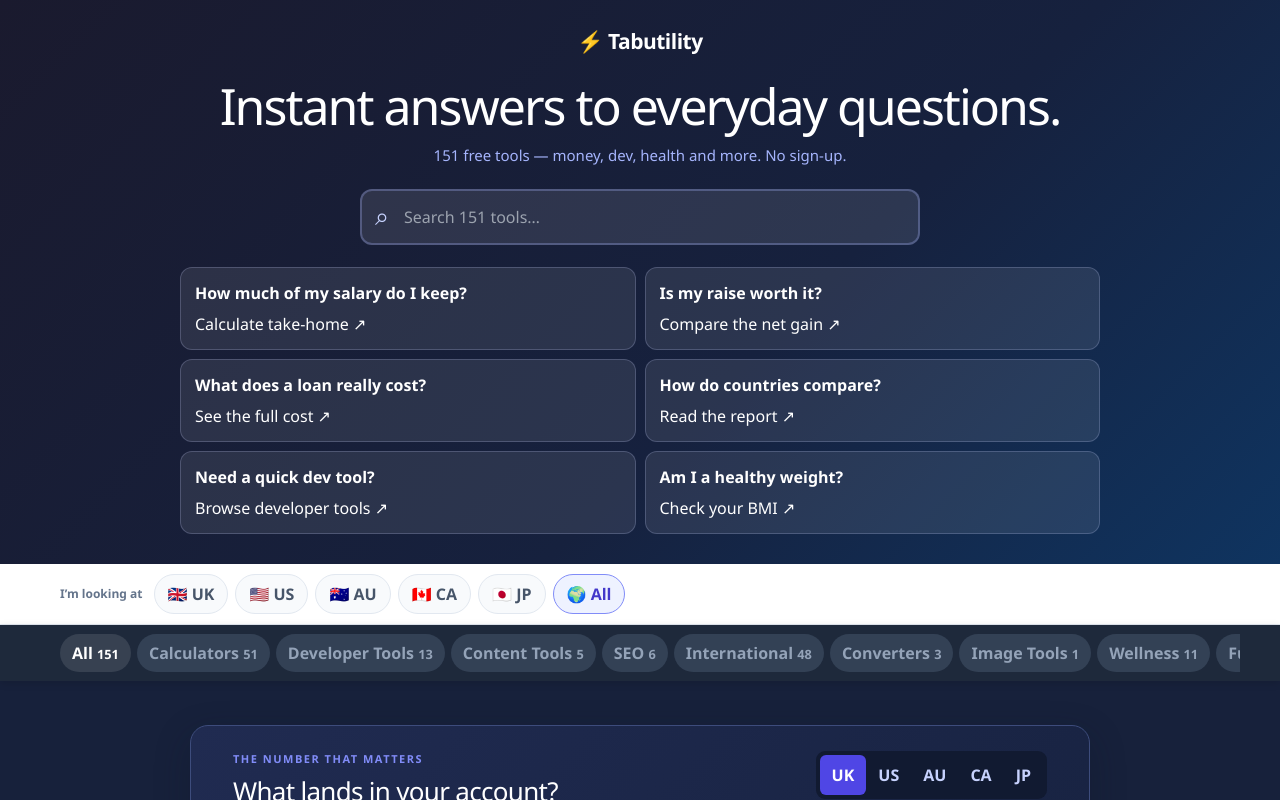
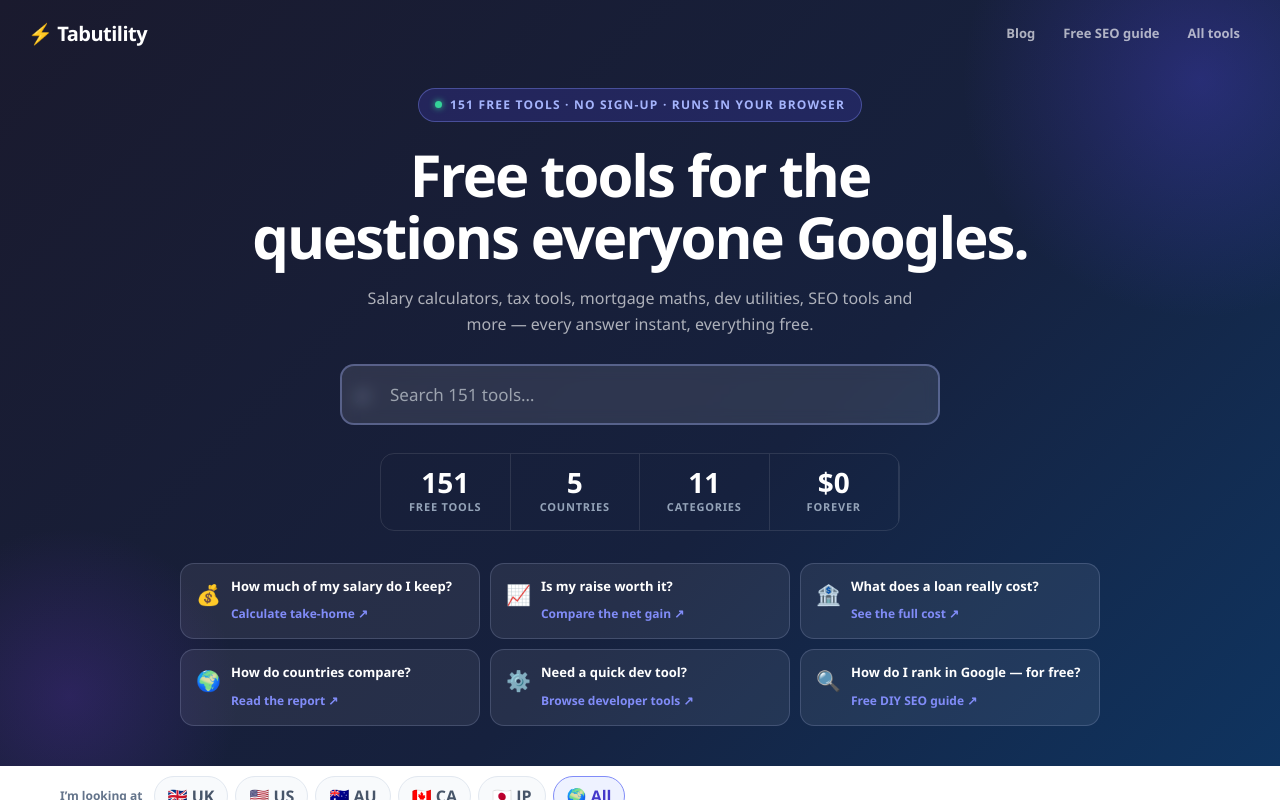
Before and after one commit to rakeshv02/tabutility-landing, a React (Vite) app: page / in a window 1280 px wide. Shown: the top 800 px of the page. Built offline with nearby package versions, Linux system fonts and the light colour scheme.

Commit message:
Homepage hero redesign — kicker badge, bigger headline, stats strip, icon question cards, nav links

```diff
--- a/package.json
+++ b/package.json
@@ -1,7 +1,7 @@
 {
   "name": "tabutility-landing",
   "private": true,
-  "version": "0.0.38",
+  "version": "0.0.40",
   "type": "module",
   "scripts": {
     "dev": "vite",
--- a/src/App.jsx
+++ b/src/App.jsx
@@ -25,7 +25,7 @@ const BLOG_POSTS = [
   { title: "How Much to Retire in the UK?", desc: "The PLSA standards, the 4% rule, and how to calculate your own retirement target.", url: "/blog/how-much-to-retire-uk/", categories: ["Calculators", "International"] },
   { title: "APR Explained", desc: "The one number that actually matters when comparing loans, cards and mortgages.", url: "/blog/apr-explained/", categories: ["Calculators", "Converters"] },
 ];
-const HOVER_STYLES = `.tool-card{transition:border-color .15s,background .15s,transform .15s,box-shadow .15s}.tool-card:hover{transform:translateY(-2px);box-shadow:0 5px 16px rgba(0,0,0,.1)!important}.question-card{transition:transform .18s,background .18s}.question-card:hover{transform:translateY(-3px);background:rgba(255,255,255,.16)!important}`;
+const HOVER_STYLES = `.tool-card{transition:border-color .15s,background .15s,transform .15s,box-shadow .15s}.tool-card:hover{transform:translateY(-2px);box-shadow:0 5px 16px rgba(0,0,0,.1)!important}.question-card{transition:transform .18s,background .18s,border-color .18s}.question-card:hover{transform:translateY(-3px);background:rgba(255,255,255,.14)!important;border-color:rgba(129,140,248,.6)!important}`;
 function trackRecentTool(tool) {
   try {
     const stored = JSON.parse(localStorage.getItem("tab_recent") || "[]");
@@ -106,18 +106,42 @@ export default function App() {
   const c = COUNTRIES[country] || COUNTRIES.uk;
   return <div style={styles.page}><style>{HOVER_STYLES}</style>
     <header style={styles.hero}>
-      <div style={styles.brand}>⚡ <span>Tabutility</span></div>
-      <h1 style={styles.heroTitle}>Instant answers to everyday questions.</h1>
-      <p style={styles.heroSub}>{toolsData.length} free tools — money, dev, health and more. No sign-up.</p>
-      <div style={styles.searchWrap}><span style={styles.searchIcon}>⌕</span><input aria-label="Search tools" placeholder={`Search ${toolsData.length} tools…`} value={search} onChange={e => { setSearch(e.target.value); setActiveCategory("All"); }} style={styles.search} />{search && <button onClick={() => setSearch("")} style={styles.clear}>×</button>}</div>
+      <div style={styles.heroOrb1} aria-hidden="true" />
+      <div style={styles.heroOrb2} aria-hidden="true" />
+      <nav style={styles.heroNav}>
+        <div style={styles.brand}>⚡ <span>Tabutility</span></div>
+        <div style={styles.heroNavLinks}>
+          <a href="/blog/" style={styles.heroNavLink}>Blog</a>
+          <a href="/diy-seo/" style={styles.heroNavLink}>Free SEO guide</a>
+          <a href="/tools/" style={styles.heroNavLink}>All tools</a>
+        </div>
+      </nav>
+      <div style={styles.heroCenterWrap}>
+        <div style={styles.heroKicker}>
+          <span style={styles.heroDot} />
+          {toolsData.length} free tools · No sign-up · Runs in your browser
+        </div>
+        <h1 style={styles.heroTitle}>Free tools for the<br />questions everyone Googles.</h1>
+        <p style={styles.heroSub}>Salary calculators, tax tools, mortgage maths, dev utilities, SEO tools and more — every answer instant, everything free.</p>
+        <div style={styles.searchWrap}>
+          <span style={styles.searchIcon}>⌕</span>
+          <input aria-label="Search tools" placeholder={`Search ${toolsData.length} tools…`} value={search} onChange={e => { setSearch(e.target.value); setActiveCategory("All"); }} style={styles.search} />
+          {search && <button onClick={() => setSearch("")} style={styles.clear}>×</button>}
+        </div>
+        <div style={styles.heroStats}>
+          {[["151", "Free tools"], ["5", "Countries"], ["11", "Categories"], ["$0", "Forever"]].map(([n, l]) =>
+            <div key={l} style={styles.heroStat}><strong style={styles.heroStatNum}>{n}</strong><span style={styles.heroStatLabel}>{l}</span></div>
+          )}
+        </div>
+      </div>
       <div style={styles.questions}>{[
-        ["How much of my salary do I keep?", "#take-home", "Calculate take-home"],
-        ["Is my raise worth it?", `/${["uk", "us", "au"].includes(country) ? country : "uk"}-salary/compare/`, "Compare the net gain"],
-        ["What does a loan really cost?", "https://loan-calculator.tabutility.com", "See the full cost"],
-        ["How do countries compare?", "/global-take-home-pay-report-2026/", "Read the report"],
-        ["Need a quick dev tool?", "#developer-tools", "Browse developer tools"],
-        ["Am I a healthy weight?", "https://bmi-calculator.tabutility.com", "Check your BMI"],
-      ].map(([q, href, label]) => <a key={q} className="question-card" href={href} style={styles.question}><b>{q}</b><span>{label} ↗</span></a>)}</div>
+        ["💰", "How much of my salary do I keep?", "#take-home", "Calculate take-home"],
+        ["📈", "Is my raise worth it?", `/${["uk", "us", "au"].includes(country) ? country : "uk"}-salary/compare/`, "Compare the net gain"],
+        ["🏦", "What does a loan really cost?", "https://loan-calculator.tabutility.com", "See the full cost"],
+        ["🌍", "How do countries compare?", "/global-take-home-pay-report-2026/", "Read the report"],
+        ["⚙️", "Need a quick dev tool?", "#developer-tools", "Browse developer tools"],
+        ["🔍", "How do I rank in Google — for free?", "/diy-seo/", "Free DIY SEO guide"],
+      ].map(([icon, q, href, label]) => <a key={q} className="question-card" href={href} style={styles.question}><span style={styles.questionIcon}>{icon}</span><div><b style={styles.questionTitle}>{q}</b><span style={styles.questionLabel}>{label} ↗</span></div></a>)}</div>
     </header>
     <div style={styles.countryBar}><div style={styles.countryInner}><span style={styles.countryLabel}>I’m looking at</span>{[["uk", "🇬🇧 UK"], ["us", "🇺🇸 US"], ["au", "🇦🇺 AU"], ["ca", "🇨🇦 CA"], ["jp", "🇯🇵 JP"], ["all", "🌍 All"]].map(([id, label]) => <button key={id} onClick={() => setNation(id)} style={{ ...styles.countryButton, ...(country === id ? styles.countryActive : {}) }}>{label}</button>)}</div></div>
     {recentTools.length > 0 && <div style={styles.recent}><span>RECENT</span>{recentTools.slice(0, 6).map(t => <a key={t.id} href={t.url} onClick={() => trackRecentTool(t)}>{t.emoji} {t.name}</a>)}<button onClick={() => { localStorage.removeItem("tab_recent"); setRecentTools([]); }}>× clear</button></div>}
@@ -151,10 +175,31 @@ function BlogSection({ activeCategory }) { const posts = BLOG_POSTS.filter(p =>
 
 const styles = {
   page: { fontFamily: "'Segoe UI', system-ui, sans-serif", background: "#f1f5f9", color: "#1e293b", minHeight: "100vh" },
-  hero: { background: "linear-gradient(135deg,#1a1a2e 0%,#16213e 60%,#0f3460 100%)", color: "#fff", padding: "26px 20px 30px", textAlign: "center" },
-  brand: { fontSize: 21, fontWeight: 900, letterSpacing: "-.5px", marginBottom: 22 }, heroTitle: { margin: 0, fontSize: "clamp(30px,6vw,50px)", letterSpacing: -2, lineHeight: 1.05 }, heroSub: { color: "#a5b4fc", margin: "12px auto 22px", fontSize: 15 },
-  searchWrap: { maxWidth: 560, margin: "0 auto", position: "relative" }, searchIcon: { position: "absolute", left: 15, top: 8, fontSize: 25, color: "#c7d2fe" }, search: { width: "100%", boxSizing: "border-box", padding: "14px 42px", borderRadius: 12, border: "2px solid rgba(165,180,252,.3)", background: "rgba(255,255,255,.1)", color: "#fff", fontSize: 16, outline: "none" }, clear: { position: "absolute", right: 13, top: 9, background: "none", border: 0, color: "#a5b4fc", fontSize: 23, cursor: "pointer" },
-  questions: { maxWidth: 920, margin: "22px auto 0", display: "grid", gridTemplateColumns: "repeat(2,minmax(0,1fr))", gap: 9 }, question: { textAlign: "left", color: "#fff", textDecoration: "none", background: "rgba(255,255,255,.09)", border: "1px solid rgba(199,210,254,.22)", borderRadius: 12, padding: "13px 14px", minHeight: 67, boxSizing: "border-box", display: "flex", flexDirection: "column", justifyContent: "space-between", gap: 7 }, questionSpan: { color: "#a5b4fc" },
+  hero: { background: "linear-gradient(135deg,#1a1a2e 0%,#16213e 60%,#0f3460 100%)", color: "#fff", padding: "0 0 40px", textAlign: "center", position: "relative", overflow: "hidden" },
+  heroOrb1: { position: "absolute", right: "-160px", top: "-160px", width: 480, height: 480, borderRadius: "50%", background: "radial-gradient(circle,rgba(79,70,229,.32),transparent 70%)", pointerEvents: "none" },
+  heroOrb2: { position: "absolute", left: "-100px", bottom: "-100px", width: 340, height: 340, borderRadius: "50%", background: "radial-gradient(circle,rgba(124,58,237,.2),transparent 70%)", pointerEvents: "none" },
+  heroNav: { display: "flex", alignItems: "center", justifyContent: "space-between", padding: "18px 28px", position: "relative", zIndex: 2 },
+  heroNavLinks: { display: "flex", gap: 4 },
+  heroNavLink: { color: "rgba(255,255,255,.65)", fontSize: 13, fontWeight: 600, textDecoration: "none", padding: "6px 12px", borderRadius: 8, transition: "color .15s" },
+  heroCenterWrap: { position: "relative", zIndex: 2, padding: "20px 20px 0" },
+  heroKicker: { display: "inline-flex", alignItems: "center", gap: 8, background: "rgba(79,70,229,.22)", border: "1px solid rgba(129,140,248,.4)", color: "#a5b4fc", fontSize: 12, fontWeight: 700, letterSpacing: "1.2px", textTransform: "uppercase", padding: "7px 16px", borderRadius: 99, marginBottom: 22 },
+  heroDot: { width: 7, height: 7, borderRadius: "50%", background: "#34d399", flexShrink: 0, boxShadow: "0 0 6px #34d399" },
+  brand: { fontSize: 20, fontWeight: 900, letterSpacing: "-.5px", color: "#fff", textDecoration: "none" },
+  heroTitle: { margin: "0 auto 16px", fontSize: "clamp(32px,5.5vw,58px)", letterSpacing: -2, lineHeight: 1.08, maxWidth: 780, fontWeight: 900 },
+  heroSub: { color: "rgba(255,255,255,.65)", margin: "0 auto 26px", fontSize: 16, maxWidth: 580, lineHeight: 1.65 },
+  searchWrap: { maxWidth: 600, margin: "0 auto 28px", position: "relative", zIndex: 2 },
+  searchIcon: { position: "absolute", left: 16, top: "50%", transform: "translateY(-50%)", fontSize: 24, color: "#c7d2fe", pointerEvents: "none" },
+  search: { width: "100%", boxSizing: "border-box", padding: "16px 48px", borderRadius: 14, border: "2px solid rgba(165,180,252,.35)", background: "rgba(255,255,255,.1)", color: "#fff", fontSize: 17, outline: "none", backdropFilter: "blur(8px)" },
+  clear: { position: "absolute", right: 14, top: "50%", transform: "translateY(-50%)", background: "none", border: 0, color: "#a5b4fc", fontSize: 24, cursor: "pointer", lineHeight: 1 },
+  heroStats: { display: "flex", justifyContent: "center", gap: 0, flexWrap: "wrap", maxWidth: 520, margin: "0 auto 32px", border: "1px solid rgba(255,255,255,.1)", borderRadius: 14, overflow: "hidden" },
+  heroStat: { flex: "1 1 100px", padding: "14px 10px", borderRight: "1px solid rgba(255,255,255,.1)", display: "flex", flexDirection: "column", alignItems: "center", gap: 3 },
+  heroStatNum: { fontSize: 28, fontWeight: 900, color: "#fff", lineHeight: 1 },
+  heroStatLabel: { fontSize: 11, color: "#94a3b8", fontWeight: 600, textTransform: "uppercase", letterSpacing: ".8px" },
+  questions: { maxWidth: 960, margin: "0 auto", padding: "0 20px", display: "grid", gridTemplateColumns: "repeat(3,minmax(0,1fr))", gap: 10, position: "relative", zIndex: 2 },
+  question: { textAlign: "left", color: "#fff", textDecoration: "none", background: "rgba(255,255,255,.07)", border: "1px solid rgba(199,210,254,.18)", borderRadius: 14, padding: "14px 15px", boxSizing: "border-box", display: "flex", alignItems: "flex-start", gap: 10 },
+  questionIcon: { fontSize: 20, flexShrink: 0, marginTop: 2 },
+  questionTitle: { display: "block", fontSize: 13, fontWeight: 700, lineHeight: 1.35, marginBottom: 5, color: "#fff" },
+  questionLabel: { color: "#818cf8", fontSize: 12, fontWeight: 600 },
    toggleButton: { background: "transparent", border: 0, color: "#c7d2fe", borderRadius: 6, padding: "8px 12px", fontWeight: 700, cursor: "pointer" }, statBlock: { display: "flex", flexDirection: "column", gap: 7, minWidth: 0 },
    countryBar: { background: "#fff", borderBottom: "1px solid #e2e8f0" }, countryInner: { maxWidth: 1200, margin: "auto", padding: "10px 20px", display: "flex", gap: 7, alignItems: "center", overflowX: "auto" }, countryLabel: { fontSize: 12, color: "#64748b", fontWeight: 700, whiteSpace: "nowrap", marginRight: 4 }, countryButton: { border: "1px solid #e2e8f0", background: "#f8fafc", color: "#475569", padding: "7px 13px", borderRadius: 20, fontWeight: 700, whiteSpace: "nowrap", cursor: "pointer" }, countryActive: { background: "#eef2ff", color: "#4338ca", borderColor: "#818cf8" },
   recent: { background: "#1a1a2e", color: "#64748b", padding: "9px 20px", display: "flex", flexWrap: "wrap", gap: 7, alignItems: "center", fontSize: 12 }, filter: { position: "sticky", top: 0, zIndex: 5, background: "#1e293b", boxShadow: "0 2px 8px #0002" }, filterInner: { maxWidth: 1200, margin: "auto", padding: "9px 20px", display: "flex", gap: 6, overflowX: "auto", alignItems: "center" }, pill: { border: 0, borderRadius: 20, padding: "7px 12px", fontWeight: 700, whiteSpace: "nowrap", cursor: "pointer" }, blogLink: { color: "#c7d2fe", textDecoration: "none", marginLeft: "auto", whiteSpace: "nowrap", padding: "7px 12px" },
```
